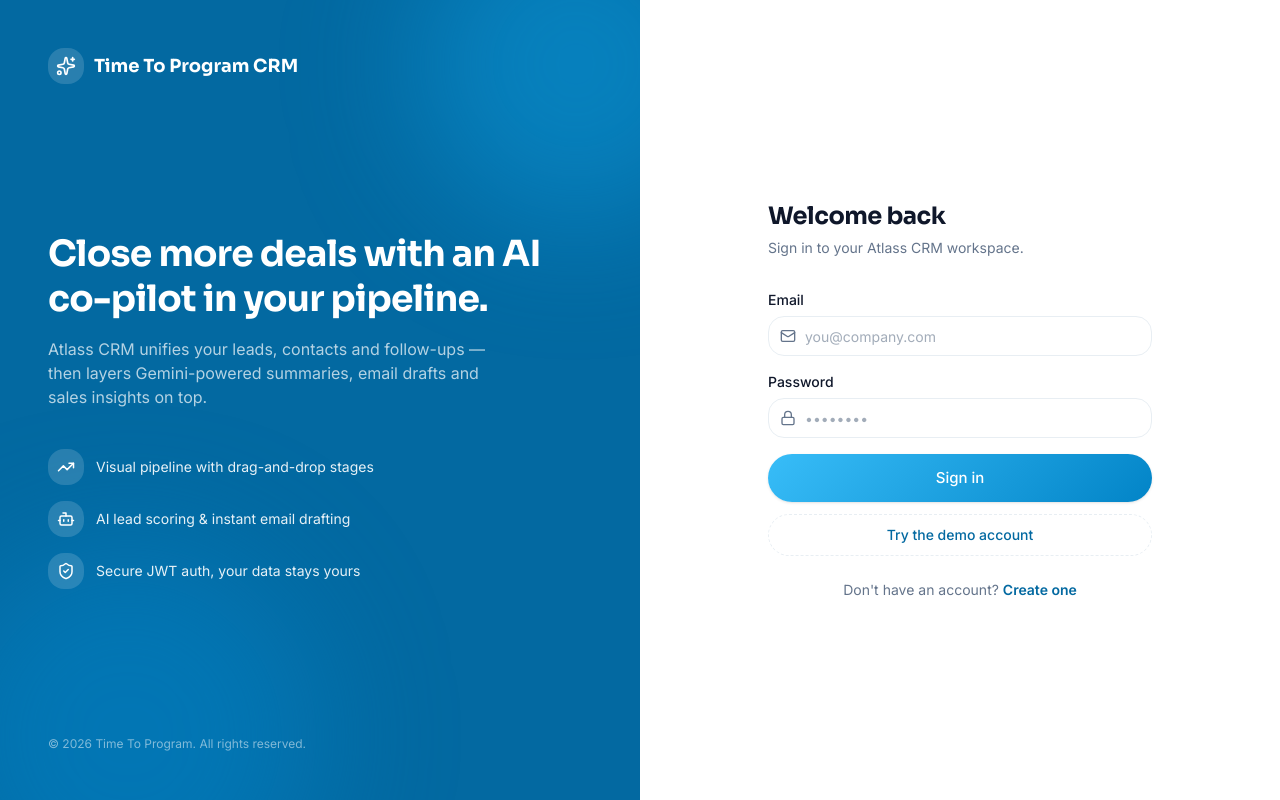
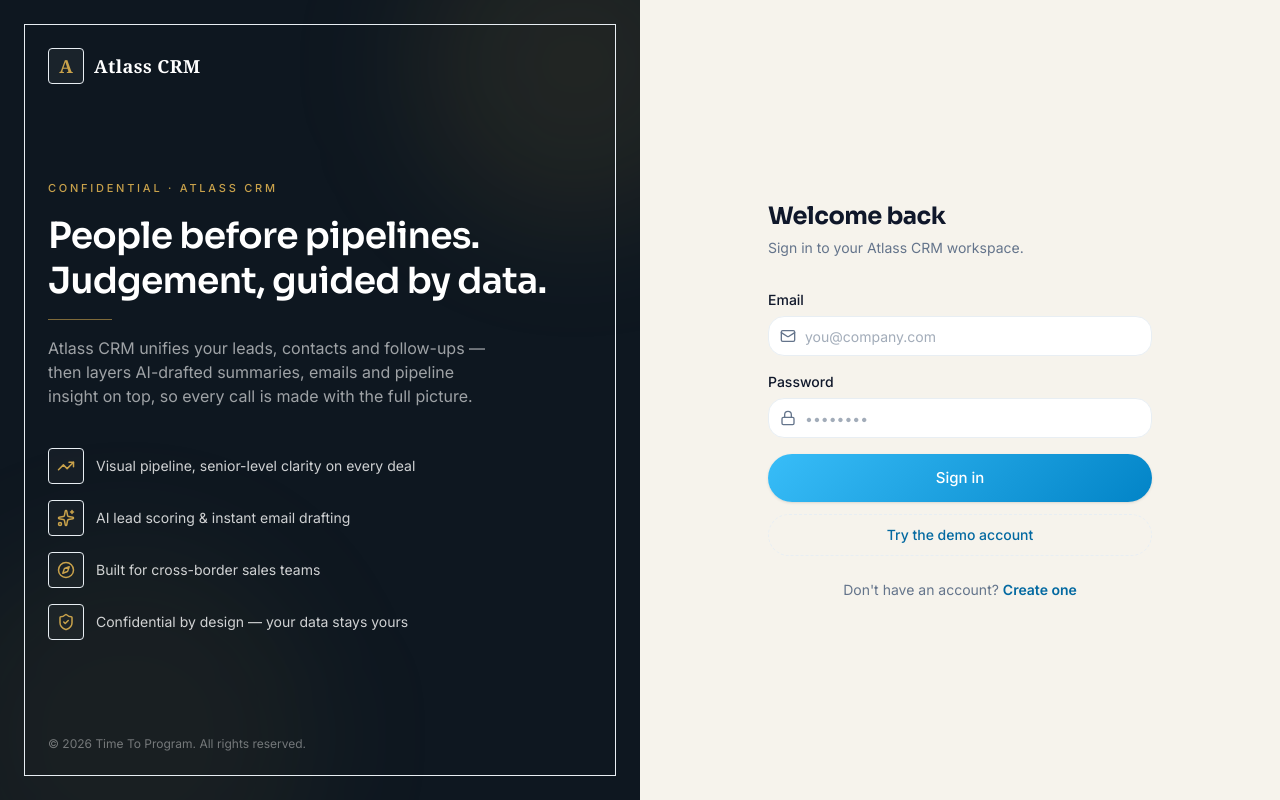
Before and after one commit to The-gaurav-sharma/TheCRM, a React (Vite) app in the folder frontend/CrmComplete/: page /login in a window 1280 px wide. Built offline with nearby package versions, Linux system fonts and the light colour scheme; no server answers.

Commit message:
Some changes

```diff
--- a/frontend/CrmComplete/src/pages/Settings.jsx
+++ b/frontend/CrmComplete/src/pages/Settings.jsx
@@ -256,7 +256,7 @@ function AiIntegrationCard() {
           <div>
             <CardTitle>AI Integration</CardTitle>
             <CardDescription>
-              Google Gemini powers summaries, email drafts and insights.
+              Groq powers summaries, email drafts and insights.
             </CardDescription>
           </div>
         </div>
@@ -295,11 +295,11 @@ function AiIntegrationCard() {
             {/* Helpful setup note when the key is missing */}
             {!status.configured && (
               <div className="rounded-2xl border border-amber-200/60 bg-amber-50/60 px-4 py-3.5 text-sm text-amber-800">
-                <p className="font-medium mb-1">Connect your Gemini key</p>
+                <p className="font-medium mb-1">Connect your Groq Api key</p>
                 <p className="text-amber-700/80 leading-relaxed">
                   Add{" "}
                   <code className="rounded bg-amber-100 px-1.5 py-0.5 font-mono text-xs text-amber-900">
-                    GEMINI_API_KEY=your_key_here
+                    GROQ_API_KEY=your_key_here
                   </code>{" "}
                   to the backend <code className="font-mono text-xs">.env</code>{" "}
                   file and restart the server to enable AI features.
--- a/frontend/CrmComplete/src/pages/auth/AuthShell.jsx
+++ b/frontend/CrmComplete/src/pages/auth/AuthShell.jsx
@@ -1,47 +1,69 @@
-import { Sparkles, TrendingUp, Bot, ShieldCheck } from "lucide-react";
+import { Compass, TrendingUp, Sparkles, ShieldCheck } from "lucide-react";
 
-/* Split-screen auth layout: marketing panel on the left, form on the right. */
+/**
+ * Split-screen auth layout, restyled to match atlass-partners.com:
+ * ink-navy panel, muted brass accent, serif display type, and a
+ * hairline "confidential document" frame as the signature motif —
+ * echoing the "Confidential · Atlass Partners" mark used on their site.
+ */
 export function AuthShell({ children }) {
   return (
-    <div className="flex min-h-screen bg-canvas">
+    <div className="flex min-h-screen bg-[#F6F3EC]">
       {/* Brand / marketing panel */}
-      <div className="relative hidden w-1/2 flex-col justify-between overflow-hidden bg-brand-700 p-12 text-white lg:flex">
-        <div className="absolute -right-24 -top-24 h-80 w-80 rounded-full bg-brand-500/40 blur-3xl" />
-        <div className="absolute -bottom-32 -left-16 h-96 w-96 rounded-full bg-brand-600/50 blur-3xl" />
+      <div className="relative hidden w-1/2 flex-col justify-between overflow-hidden bg-[#0E1720] p-12 text-white lg:flex">
+        {/* subtle brass glow, not a bright blur */}
+        <div className="absolute -right-24 -top-24 h-80 w-80 rounded-full bg-[#C9A24B]/10 blur-3xl" />
+        <div className="absolute -bottom-32 -left-16 h-96 w-96 rounded-full bg-[#C9A24B]/[0.06] blur-3xl" />
+
+        {/* hairline corner frame — the signature "confidential document" motif */}
+        <div className="pointer-events-none absolute inset-6 border border-white/10">
+          <span className="absolute -left-px -top-px h-3 w-3 border-l border-t border-[#C9A24B]" />
+          <span className="absolute -right-px -top-px h-3 w-3 border-r border-t border-[#C9A24B]" />
+          <span className="absolute -bottom-px -left-px h-3 w-3 border-b border-l border-[#C9A24B]" />
+          <span className="absolute -bottom-px -right-px h-3 w-3 border-b border-r border-[#C9A24B]" />
+        </div>
 
         <div className="relative flex items-center gap-2.5">
-          <div className="flex h-9 w-9 items-center justify-center rounded-xl bg-white/15">
-            <Sparkles className="h-5 w-5" />
+          <div className="flex h-9 w-9 items-center justify-center rounded-sm border border-[#C9A24B]/40 bg-white/5">
+            <span className="font-serif text-lg font-semibold text-[#C9A24B]">A</span>
           </div>
-          <span className="font-display text-lg font-bold">Time To Program CRM</span>
+          <span className="font-serif text-lg font-semibold tracking-wide">
+            Atlass CRM
+          </span>
         </div>
 
         <div className="relative">
-          <h2 className="font-display text-4xl font-bold leading-tight">
-            Close more deals with an AI co-pilot in your pipeline.
+          <p className="mb-4 text-[11px] font-medium uppercase tracking-[0.25em] text-[#C9A24B]">
+            Confidential · Atlass CRM
+          </p>
+          <h2 className="font-serif text-4xl font-semibold leading-tight">
+            People before pipelines. Judgement, guided by data.
           </h2>
-          <p className="mt-4 max-w-md text-white/70">
+          <div className="mt-4 h-px w-16 bg-[#C9A24B]/60" />
+          <p className="mt-4 max-w-md text-white/60">
             Atlass CRM unifies your leads, contacts and follow-ups — then layers
-            Gemini-powered summaries, email drafts and sales insights on top.
+            AI-drafted summaries, emails and pipeline insight on top, so every
+            call is made with the full picture.
           </p>
 
           <div className="mt-10 space-y-4">
             {[
-              { icon: TrendingUp, text: "Visual pipeline with drag-and-drop stages" },
-              { icon: Bot, text: "AI lead scoring & instant email drafting" },
-              { icon: ShieldCheck, text: "Secure JWT auth, your data stays yours" },
+              { icon: TrendingUp, text: "Visual pipeline, senior-level clarity on every deal" },
+              { icon: Sparkles, text: "AI lead scoring & instant email drafting" },
+              { icon: Compass, text: "Built for cross-border sales teams" },
+              { icon: ShieldCheck, text: "Confidential by design — your data stays yours" },
             ].map(({ icon: Icon, text }) => (
               <div key={text} className="flex items-center gap-3">
-                <div className="flex h-9 w-9 items-center justify-center rounded-xl bg-white/15">
-                  <Icon className="h-[18px] w-[18px]" />
+                <div className="flex h-9 w-9 shrink-0 items-center justify-center rounded-sm border border-white/10 bg-white/[0.03]">
+                  <Icon className="h-[18px] w-[18px] text-[#C9A24B]" />
                 </div>
-                <span className="text-sm text-white/90">{text}</span>
+                <span className="text-sm text-white/80">{text}</span>
               </div>
             ))}
           </div>
         </div>
 
-        <p className="relative text-xs text-white/50">
+        <p className="relative text-xs text-white/40">
           © {new Date().getFullYear()} Time To Program. All rights reserved.
         </p>
       </div>
```
